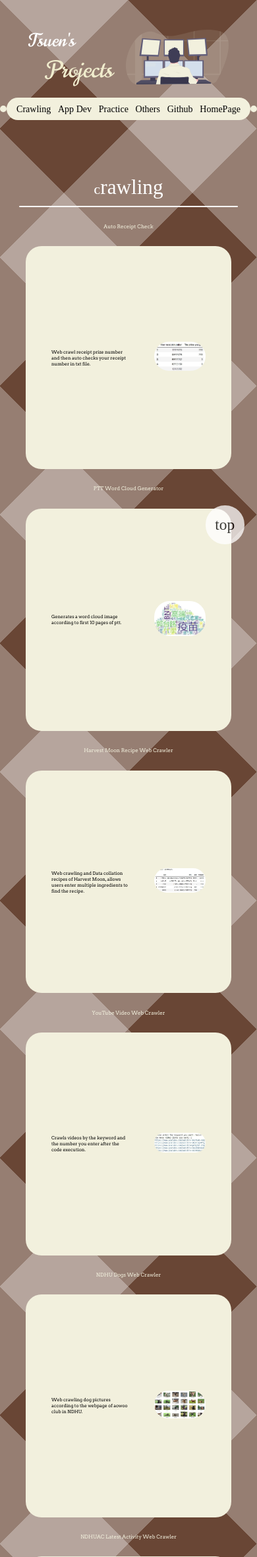
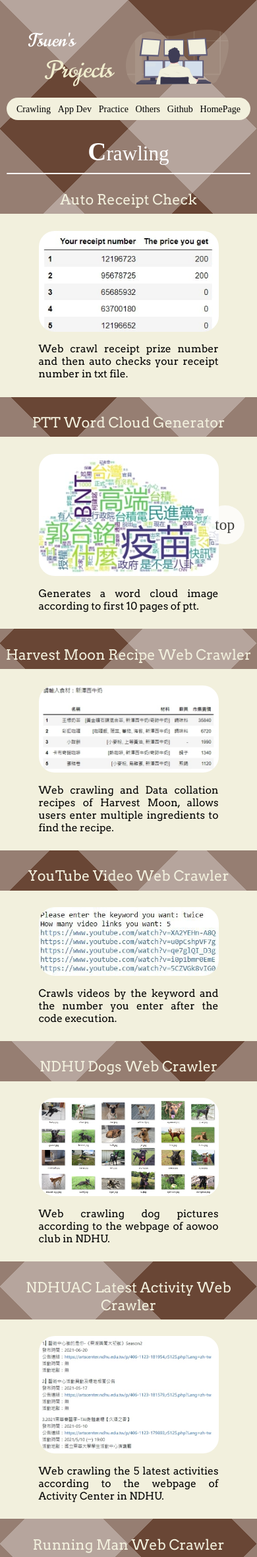
Before and after one commit to michael21910/michael21910.github.io, a PHP site: page /projects/index.html in a window 390 px wide. Shown: the top 2360 px of the page at 66% size. Run offline with PHP 8.4, Linux system fonts and the light colour scheme; some web fonts are replaced.

Commit message:
add RWD first version to projects page

```diff
--- a/projects/css/content.css
+++ b/projects/css/content.css
@@ -41,9 +41,56 @@
 .blockContent {
     width: 30vw;
     font-size: 1.75vw;
+    text-align: justify;
 }
 
 .blockImg > a > img{
     width: 20vw;
     border-radius: 24px;
 }
+
+@media screen and (max-width: 720px) {
+    .title > div {
+        font-size: 8vw;
+    }
+
+    .title > div > span {
+        font-size: 10vw;
+    }
+
+    .decoLine {
+        width: 95vw;
+    }
+
+    .blockTitle {
+        font-size: 5.5vw;
+        margin: 0 auto;
+        margin-bottom: 1vh;
+        text-align: center;
+    }
+
+    .block {
+        width: 100vw;
+        height: auto;
+        border-radius: 0;
+        display: flex;
+        flex-direction: column-reverse;
+        align-items: center;
+        justify-content: center;
+    }
+
+    .blockContent {
+        font-size: 4vw;
+        width: 70vw;
+        text-align: justify;
+        margin: 1.5vh 0 3vh 0;
+    }
+
+    .blockImg {
+        margin-top: 3vh;
+    }
+
+    .blockImg > a > img {
+        width: 70vw;
+    }
+}
--- a/projects/css/navi.css
+++ b/projects/css/navi.css
@@ -55,7 +55,7 @@
         display: none;
     }
 
-    .square{
+    .circle{
         display: none;
     }
 
--- a/projects/css/style.css
+++ b/projects/css/style.css
@@ -1,3 +1,9 @@
 #forJS {
     margin-top: 10vh;
 }
+
+@media screen and (max-width: 720px) {
+    #forJS {
+        margin-top: 3vh;
+    }
+}
--- a/projects/index.html
+++ b/projects/index.html
@@ -56,7 +56,7 @@
         <img src="../img/project.svg">
     </div>
 
-    <!-- navigation bar, ../navi.css in css folder -->
+    <!-- navigation bar, navi.css in css folder -->
     <div id="navi">
         <div class="line"></div>
         <div class="circle"></div>
@@ -122,7 +122,7 @@
         <!-- footer, footer.css in css folder -->
         <div id="footer">
             <div>
-                Copyright © 2020-2021 Tsuen Hsueh. All rights reserved.
+                © 2020-2021 Tsuen Hsueh. All rights reserved.
             </div>
         </div>
     </div>
--- a/projects/js/index.js
+++ b/projects/js/index.js
@@ -49,8 +49,8 @@ window.onload = function () {
 
     // projects - App Development part
     appTitle = [
-        'Swift ToDo List.',
-        'Swift Random Photo Generator.'
+        'Swift ToDo List',
+        'Swift Random Photo Generator'
     ]
     appContent = [
         'A to do list app, code in swift.',
```
